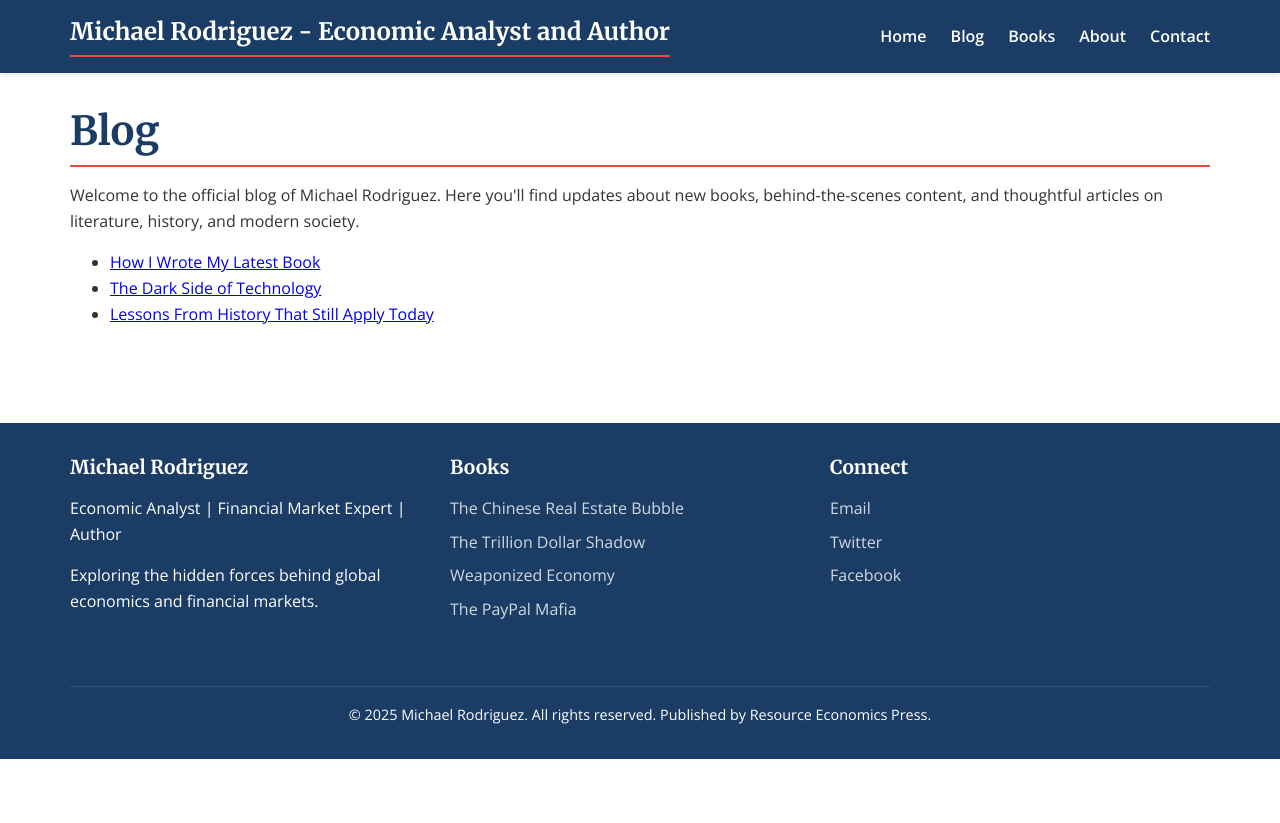
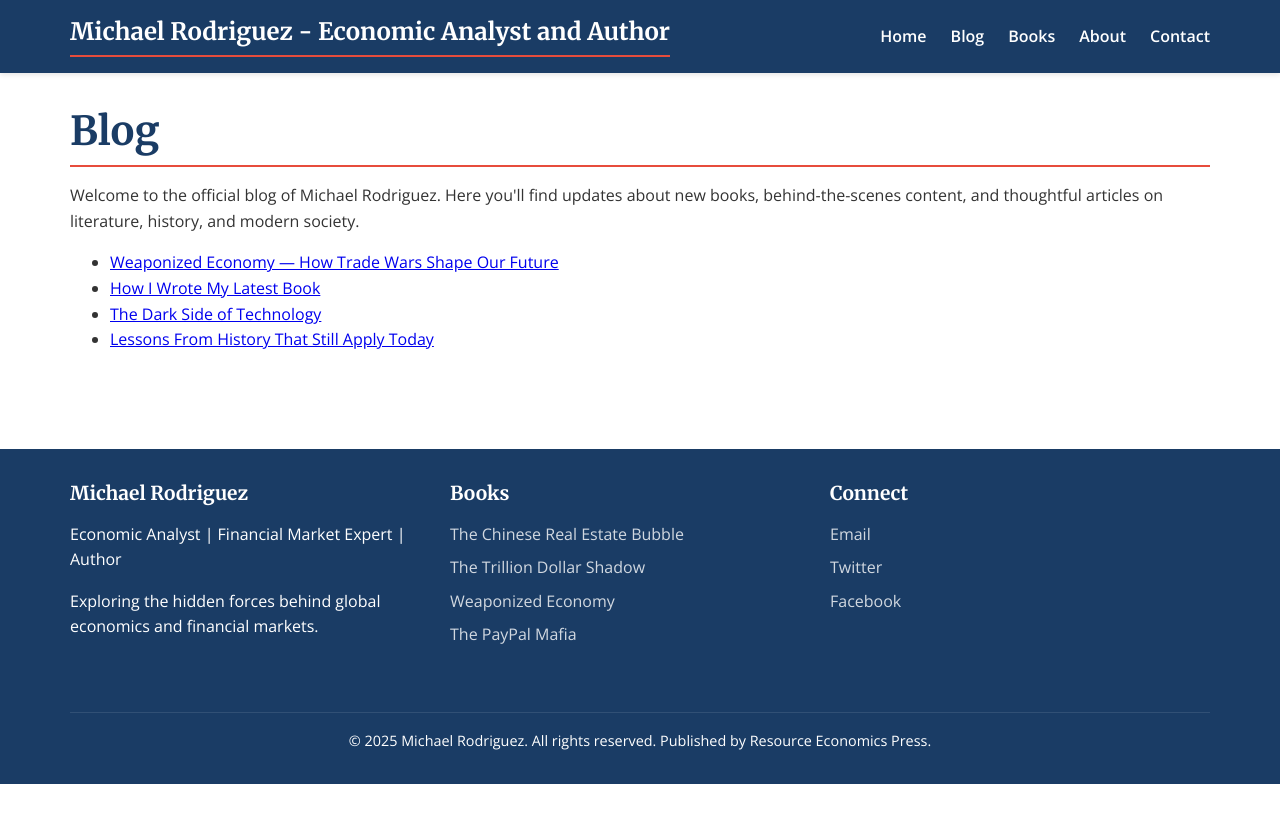
Before and after one commit to Zews123/michael-rodriguez-books, a Jekyll site: the page built from blog.md, in a window 1280 px wide. Shown: the top 823 px of the page. Built offline with Jekyll 4.4.1, drawn with Linux system fonts in a browser that asks for light colours.

Commit message:
Update blog.md

```diff
--- a/blog.md
+++ b/blog.md
@@ -9,6 +9,7 @@ description: Explore insightful articles, book updates, and author news by Micha
 <p>Welcome to the official blog of Michael Rodriguez. Here you'll find updates about new books, behind-the-scenes content, and thoughtful articles on literature, history, and modern society.</p>
 
 <ul>
+  <li><a href="/michael-rodriguez-books/blog/weaponized-economy.html">Weaponized Economy — How Trade Wars Shape Our Future</a></li>
   <li><a href="/michael-rodriguez-books/blog/how-i-wrote-my-latest-book.html">How I Wrote My Latest Book</a></li>
   <li><a href="/michael-rodriguez-books/blog/the-dark-side-of-technology.html">The Dark Side of Technology</a></li>
   <li><a href="/michael-rodriguez-books/blog/lessons-from-history.html">Lessons From History That Still Apply Today</a></li>
```
